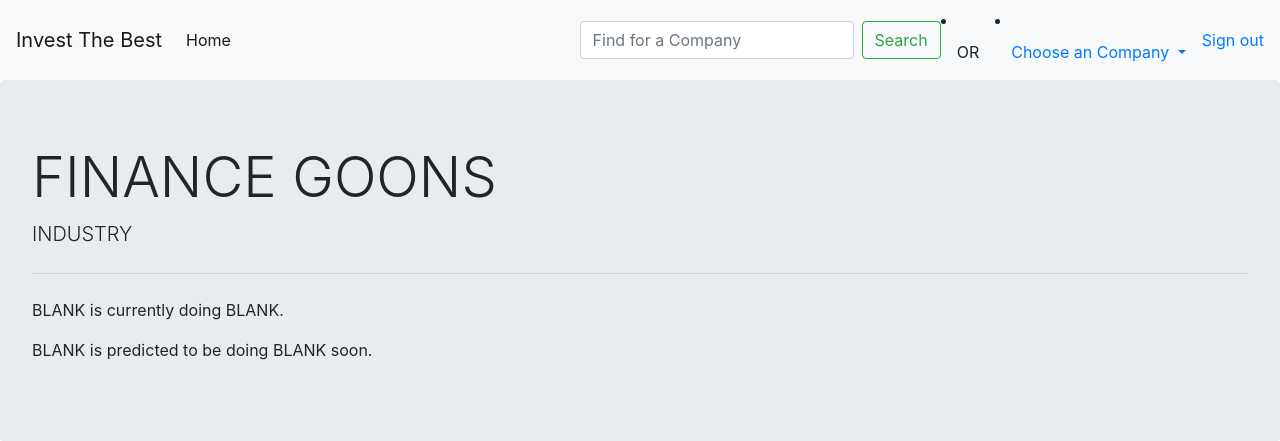
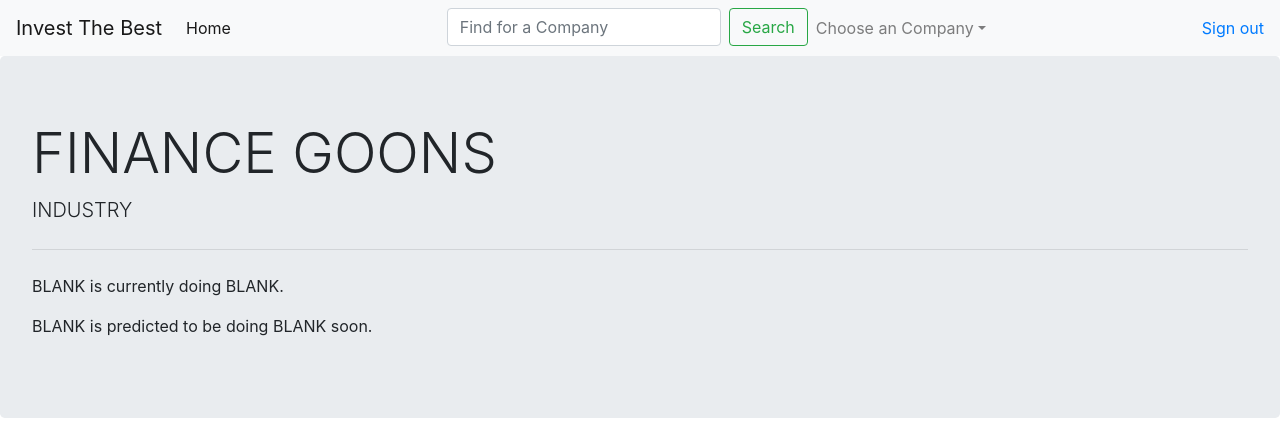
Before and after one commit to adams408/invest-the-best, a Flask app: template code/app/web/templates/industry.html in a window 1280 px wide. Shown: the top 441 px of the page. Run offline with Flask 2, Linux system fonts and the light colour scheme; the template is opened without the code that fills it, so the values that code supplies are empty; some libraries are stand-ins or nearby versions.

Commit message:
Updated the comany and industry page to look more like the home page

```diff
--- a/code/app/web/templates/industry.html
+++ b/code/app/web/templates/industry.html
@@ -30,30 +30,27 @@
 
     </ul>
     <!--Javascript for search button-->
-
+    <ul class="navbar-nav mr-auto">
+      <li>
         <form class="form-inline my-2 my-lg-0">
           <input class="form-control mr-sm-2" type="search" placeholder="Find for a Company" aria-label="Search">
           <a class="btn btn-outline-success my-2 my-sm-0" type="submit" href="company.html">Search</a>
         </form>
-    <li class="nav-item">
-      <a class="nav-link" > OR </a>
       </li>
       <li class="nav-item dropdown">
-      <a class="nav-link dropdown-toggle" href="#" id="navbarDropdownIndustry" role="button" data-toggle="dropdown" aria-haspopup="true" aria-expanded="false">
-        Choose an Company
-      </a>
-      <!--Fill this drop box of companies-->
+        <a class="nav-link dropdown-toggle" href="#" id="navbarDropdown" role="button" data-toggle="dropdown" aria-haspopup="true" aria-expanded="false">Choose an Company</a>
+        <!--Fill this drop box of industries-->
         <div class="dropdown-menu" aria-labelledby="navbarDropdown">
-        <a class="dropdown-item" href="company.html">McDonald's</a>
-        <a class="dropdown-item" href="company.html">Popeyes</a>
-        <a class="dropdown-item" href="company.html">Ruth Chris</a>
-<!--        <a class="dropdown-item" href="{{url_for('web.company')}}">McDonald's</a>-->
-<!--        <a class="dropdown-item" href="{{url_for('web.company')}}">Popeyes</a>-->
-<!--        <a class="dropdown-item" href="{{url_for('web.company')}}">Ruth Chris</a>-->
+          <a class="dropdown-item" href="company.html">Food</a>
+          <a class="dropdown-item" href="company.html">Games</a>
+          <a class="dropdown-item" href="company.html">Cell Phones</a>
+          <!--          <a class="dropdown-item" href="{{url_for('web.industry')}}">Food</a>-->
+          <!--          <a class="dropdown-item" href="{{url_for('web.industry')}}">Games</a>-->
+          <!--          <a class="dropdown-item" href="{{url_for('web.industry')}}">Cell Phones</a>-->
         </div>
-      <!--Fill this drop box of companies-->
-
+        <!--Fill this drop box of industries-->
       </li>
+    </ul>
     <div class="g-signin2" data-onsuccess="onSignIn"></div>
     <a href="#" onclick="signOut();">Sign out</a>
     <script>
```
Also changed, not shown: code/app/web/templates/company.html (+8 -4 lines). Lines whose indentation alone changed are shown as unchanged.
